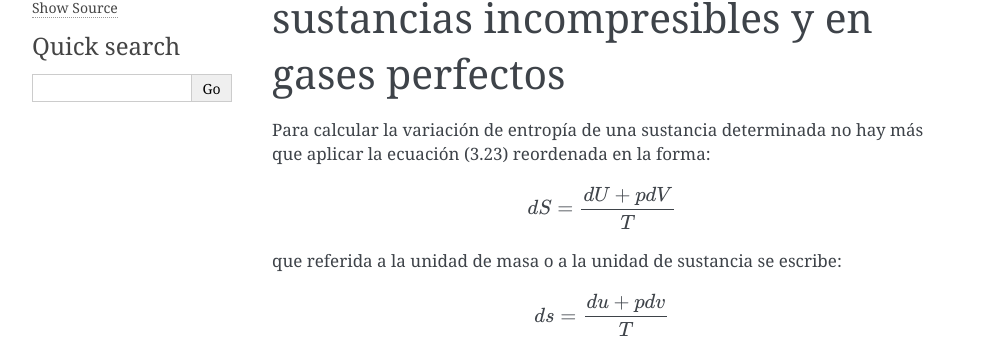
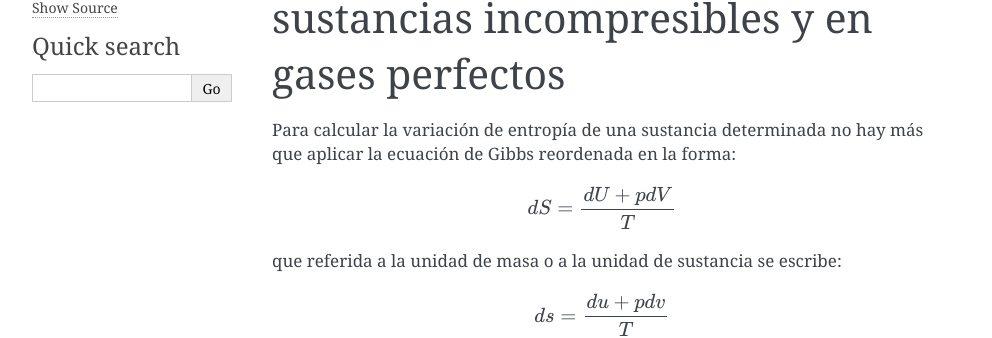
Before and after one commit to mantielero/termodinamica, a Sphinx documentation site: the page built from source/segundo_principio_variacion_entropia.rst, in a window 1280 px wide. Shown: the part 97-435 px from the top of the page, without its empty margins (148-1140 px from the left). Built offline with Sphinx 7.4.7, drawn with Linux system fonts in a browser that asks for light colours.

Commit message:
Update segundo_principio_variacion_entropia.rst

```diff
--- a/source/segundo_principio_variacion_entropia.rst
+++ b/source/segundo_principio_variacion_entropia.rst
@@ -1,7 +1,7 @@
 Variación de entropía en sustancias incompresibles y en gases perfectos
 =======================================================================
 
-Para calcular la variación de entropía de una sustancia determinada no hay más que aplicar la ecuación (3.23) reordenada en la forma:
+Para calcular la variación de entropía de una sustancia determinada no hay más que aplicar la ecuación de Gibbs reordenada en la forma:
 
 .. math::
 
```
